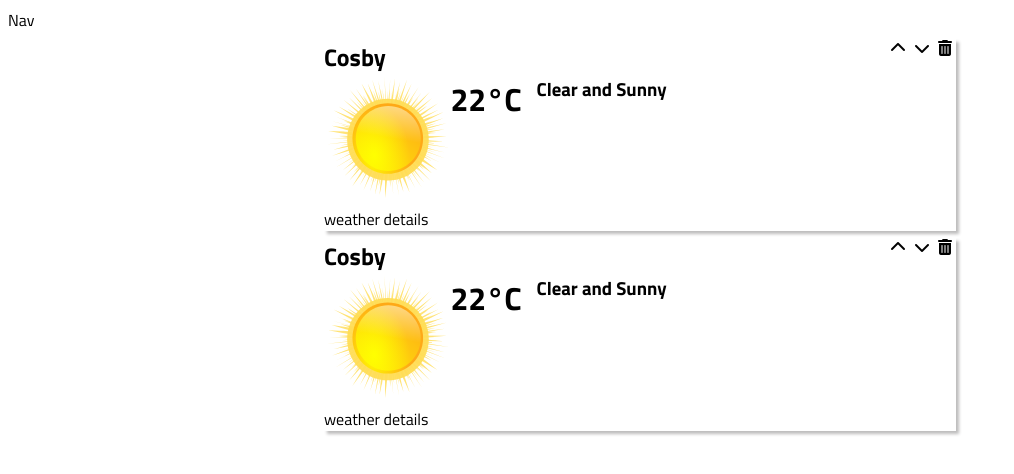
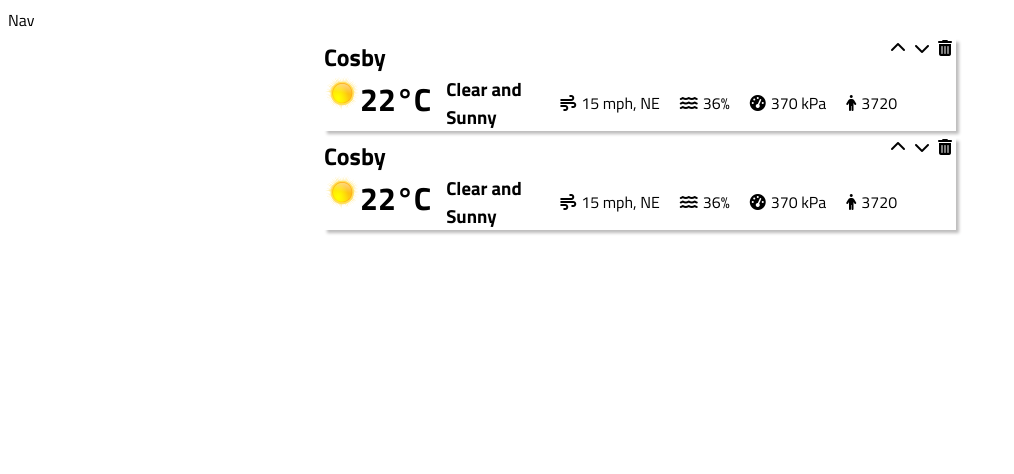
Before and after one commit to CharlesWatsonUK/charles-weather, a React (Create React App) app: page / in a window 1280 px wide. Shown: the top 474 px of the page, without its empty margins (0-1014 px from the left). Built offline with nearby package versions, Linux system fonts and the light colour scheme.

Commit message:
added weather details

```diff
--- /dev/null
+++ b/src/components/UI/WeatherDetails/WeatherDetail/WeatherDetail.js
@@ -0,0 +1,13 @@
+import React from 'react';
+import classes from './WeatherDetail.module.scss';
+
+const weatherDetail = (props) => {
+    return(
+        <div className={classes.WeatherDetail}>
+            <i className={props.iconClass}></i>
+            <p>{props.info}</p>
+        </div>
+    );
+}
+
+export default weatherDetail;
--- /dev/null
+++ b/src/components/UI/WeatherDetails/WeatherDetail/WeatherDetail.module.scss
@@ -0,0 +1,17 @@
+.WeatherDetail {
+    margin-left: 20px;
+    text-align: center;
+}
+
+p {
+    margin-left: 5px;
+}
+
+/* Desktop styles */
+@media (min-width: 500px){
+    .WeatherDetail{
+        display: -webkit-flex;
+        align-items: center;
+        justify-content: center;
+    }
+}
--- a/src/components/UI/WeatherDetails/WeatherDetails.js
+++ b/src/components/UI/WeatherDetails/WeatherDetails.js
@@ -1,8 +1,15 @@
 import React from 'react';
+import classes from './WeatherDetails.module.scss'
+
+import WeatherDetail from './WeatherDetail/WeatherDetail';
+
 
 const weatherDetails = () => (
-    <div>
-        weather details
+    <div className={classes.WeatherDetails}>
+        <WeatherDetail info='15 mph, NE' iconClass='fas fa-wind'/>
+        <WeatherDetail info='36%' iconClass='fas fa-water'/>
+        <WeatherDetail info='370 kPa' iconClass='fas fa-tachometer-alt'/>
+        <WeatherDetail info='3720' iconClass='fas fa-male'/>
     </div>
 );
 
--- /dev/null
+++ b/src/components/UI/WeatherDetails/WeatherDetails.module.scss
@@ -0,0 +1,3 @@
+.WeatherDetails {
+    display: flex;
+}
--- a/src/components/WeatherCards/WeatherCardContent/WeatherCurrent/WeatherCurrent.module.scss
+++ b/src/components/WeatherCards/WeatherCardContent/WeatherCurrent/WeatherCurrent.module.scss
@@ -1,3 +1,6 @@
-.WeatherCurrent {
-
+/* Desktop styles */
+@media (min-width: 500px){
+    .WeatherCurrent {
+        display: flex;
+    }
 }
--- a/src/containers/WeatherCard/WeatherCard.js
+++ b/src/containers/WeatherCard/WeatherCard.js
@@ -1,7 +1,6 @@
 import React, {Component} from 'react';
 import classes from './WeatherCard.module.scss';
 
-import WeatherImage from '../../components/UI/WeatherImage/WeatherImage';
 import WeatherCardHeader from '../../components/WeatherCards/WeatherCardHeader/WeatherCardHeader';
 import WeatherCardContent from '../../components/WeatherCards/WeatherCardContent/WeatherCardContent';
 
--- a/src/index.css
+++ b/src/index.css
@@ -2,7 +2,7 @@ body {
   font-family: 'Titillium Web', sans-serif;
 }
 
-h1, h2, h3, h4 {
+h1, h2, h3, h4, p {
   margin-top: 0;
   margin-bottom: 0;
 }
```
